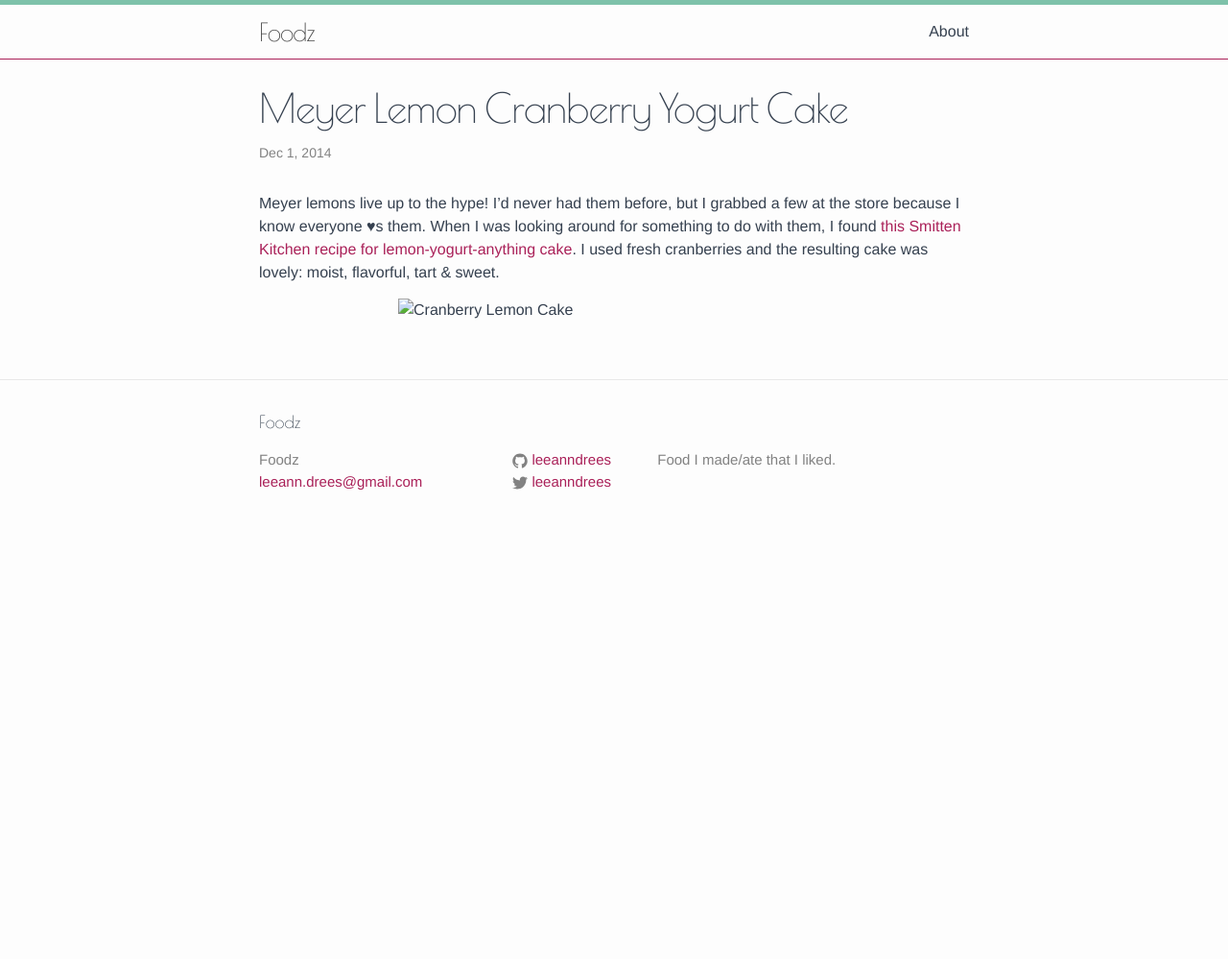
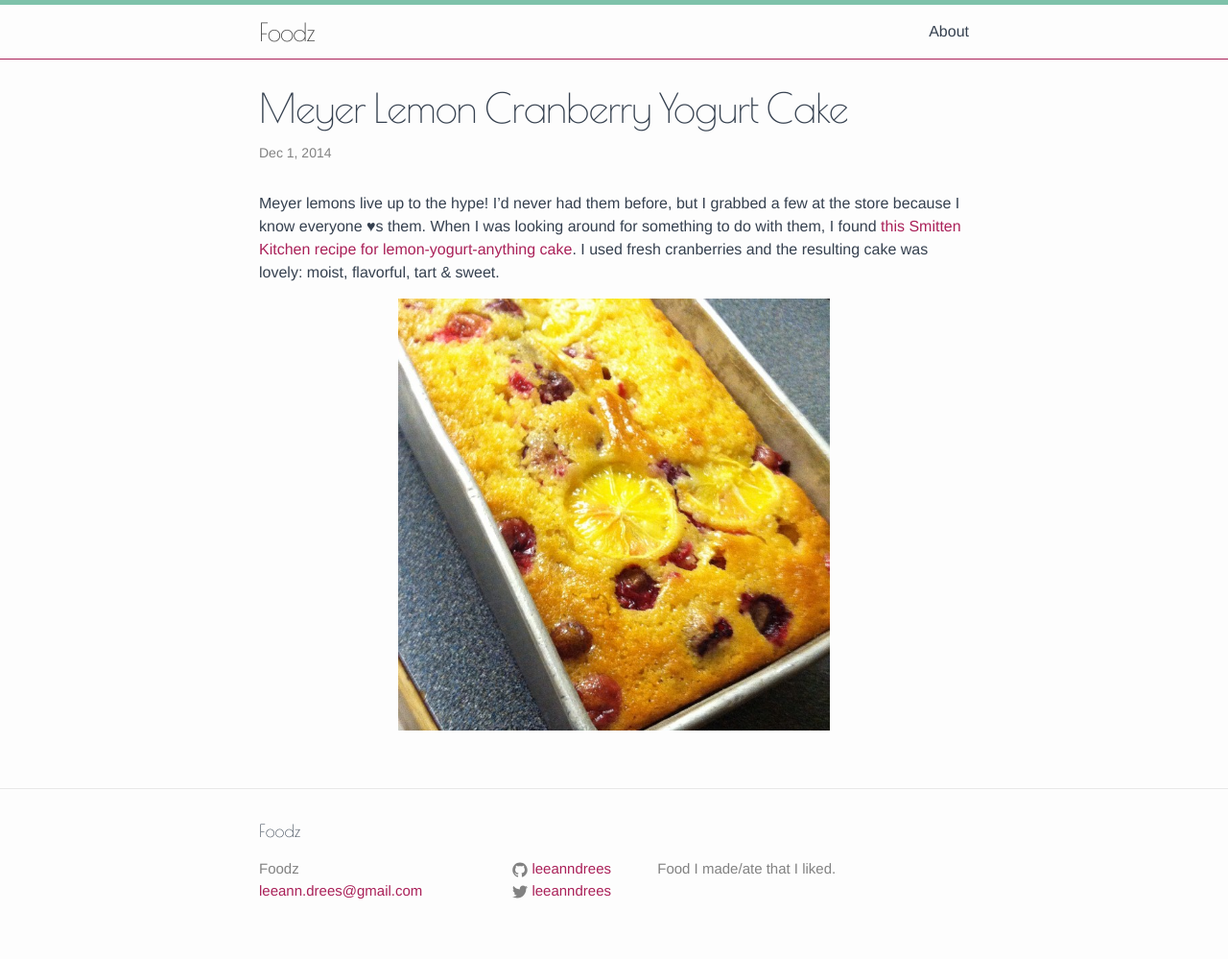
Before and after one commit to leeanndrees/foodz, a Jekyll site: the page built from _posts/2014-12-01-lemon-cranberry-yogurt-cake.markdown, in a window 1280 px wide. Shown: the whole page at 96% size. Built offline with Jekyll 4.4.1, drawn with Linux system fonts in a browser that asks for light colours; before the commit the page ends 900 px from its top, so only the background shows below that.

Commit message:
updating image paths to work w/ pagination

```diff
--- a/_posts/2014-12-01-lemon-cranberry-yogurt-cake.markdown
+++ b/_posts/2014-12-01-lemon-cranberry-yogurt-cake.markdown
@@ -12,4 +12,4 @@ tags:
 
 Meyer lemons live up to the hype! I'd never had them before, but I grabbed a few at the store because I know everyone &hearts;s them. When I was looking around for something to do with them, I found [this Smitten Kitchen recipe for lemon-yogurt-anything cake](http://smittenkitchen.com/blog/2008/04/lemon-yogurt-anything-cake/). I used fresh cranberries and the resulting cake was lovely: moist, flavorful, tart &amp; sweet.
 
-![Cranberry Lemon Cake](./img/cranberry-lemon-cake.jpg){: .centered .medium}
+![Cranberry Lemon Cake]({{ site.url }}/foodz/img/cranberry-lemon-cake.jpg){: .centered .medium}
--- a/_posts/2015-01-19-waffled-cheese.markdown
+++ b/_posts/2015-01-19-waffled-cheese.markdown
@@ -14,7 +14,7 @@ I saw [this internet thing about frying cheese in the waffle iron](http://www.se
 
 Wrong.
 
-![waffled cheese goddddammmmmn](./img/waffled-cheese.jpg){: .centered .medium}
+![waffled cheese goddddammmmmn]({{ site.url }}/foodz/img/waffled-cheese.jpg){: .centered .medium}
 
 So, so wrong.
 
```
